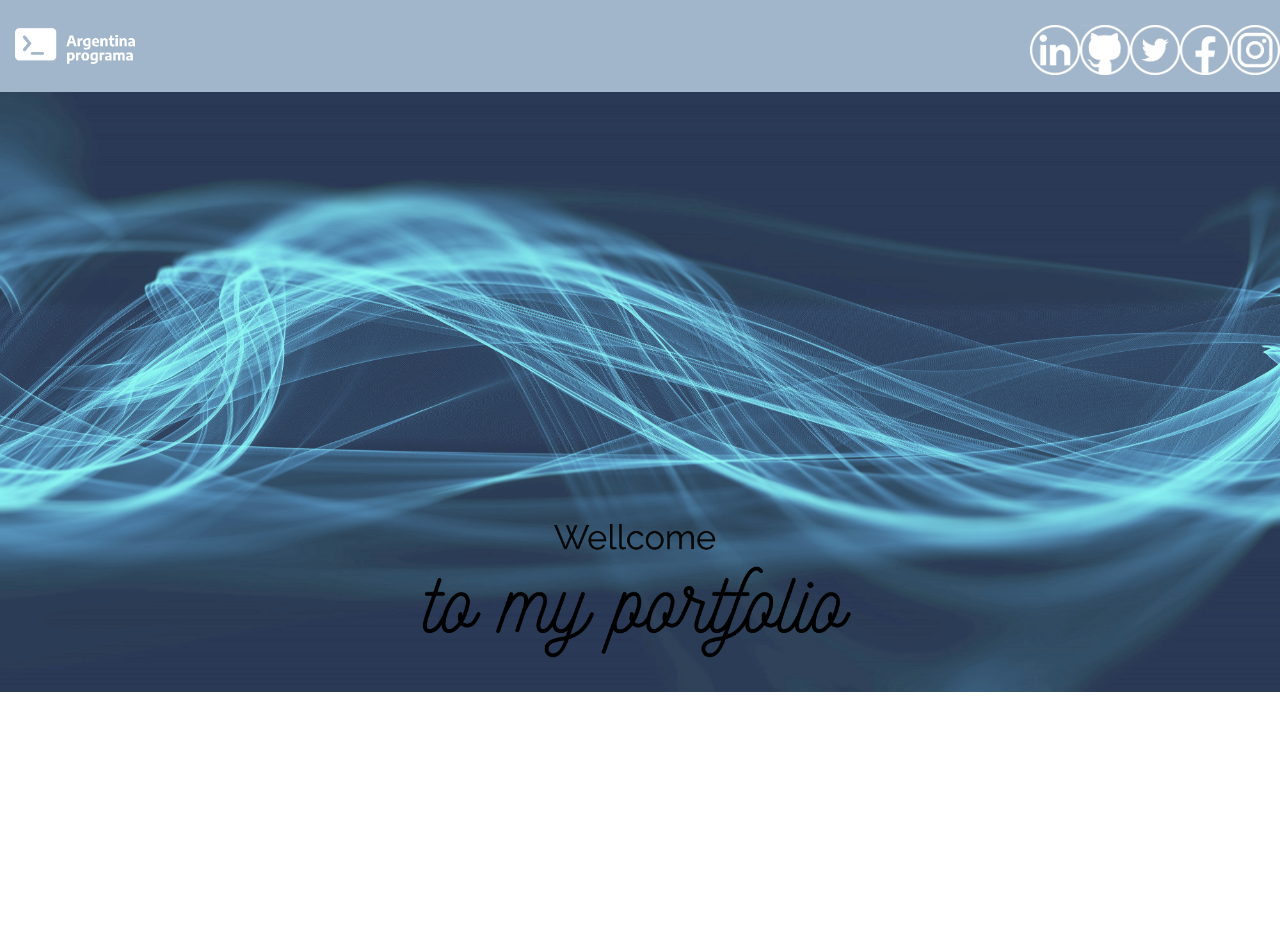
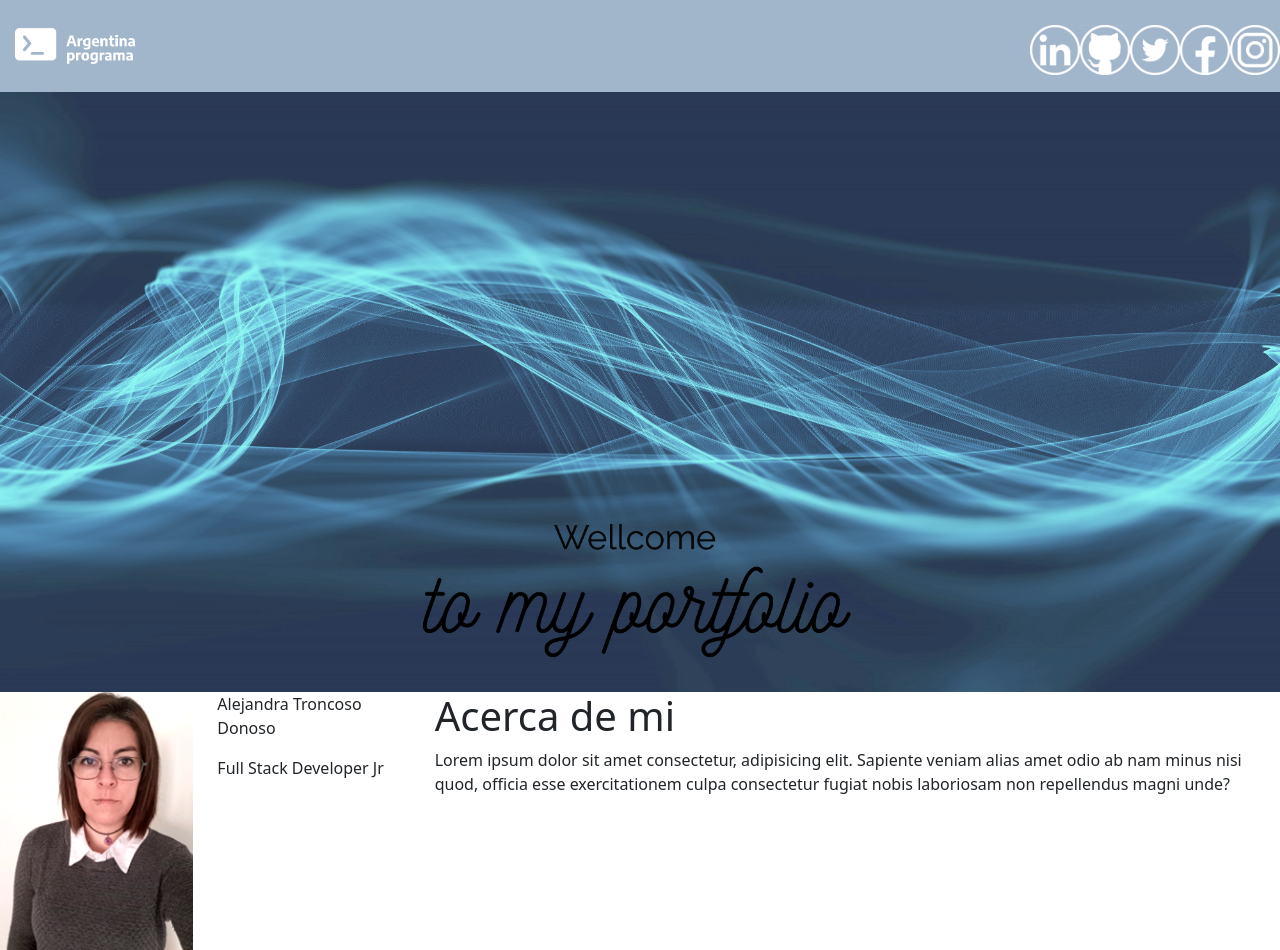
Before and after one commit to 01keila/ProyectoFinal, an Angular app in the folder ProyectoFinal/: page / in a window 1280 px wide. Before the commit the page ends 800 px from the top, so only its background shows below. Built offline with nearby package versions, Linux system fonts and the light colour scheme.

Commit message:
informacion

```diff
--- a/ProyectoFinal/src/app/app.component.html
+++ b/ProyectoFinal/src/app/app.component.html
@@ -1 +1,2 @@
 <app-header></app-header>
+<app-acerca-de></app-acerca-de>
--- a/ProyectoFinal/src/app/app.module.ts
+++ b/ProyectoFinal/src/app/app.module.ts
@@ -7,6 +7,7 @@ import { HeaderComponent } from './components/header/header.component';
 import { LogoAPComponent } from './components/logo-ap/logo-ap.component';
 import { SocialComponent } from './components/social/social.component';
 import { BannerComponent } from './components/banner/banner.component';
+import { AcercaDeComponent } from './components/acerca-de/acerca-de.component';
 
 @NgModule({
   declarations: [
@@ -14,7 +15,8 @@ import { BannerComponent } from './components/banner/banner.component';
     HeaderComponent,
     LogoAPComponent,
     SocialComponent,
-    BannerComponent
+    BannerComponent,
+    AcercaDeComponent
   ],
   imports: [
     BrowserModule,
--- /dev/null
+++ b/ProyectoFinal/src/app/components/acerca-de/acerca-de.component.html
@@ -0,0 +1,17 @@
+<div class="row">
+    <div class="col-xs-12 col-sm-2 col-md-2 col-lg-2">
+        <img src="../../../assets/perfil.png"
+        class="img-fluid">
+    </div>
+    <div class="col-xs-12 col-sm-2 col-md-2 col-lg-2">
+        <p>Alejandra Troncoso Donoso</p>
+        <p>Full Stack Developer Jr</p>
+    </div>
+    <div class=" col-xs-12 col-sm-8 col-md-8 col-lg-8">
+      <span>
+        <h1> Acerca de mi</h1>
+        <p>Lorem ipsum dolor sit amet consectetur, adipisicing elit. Sapiente veniam alias amet odio ab nam minus nisi quod, officia esse exercitationem culpa consectetur fugiat nobis laboriosam non repellendus magni unde?</p>
+      </span>
+    </div>
+
+</div>
--- /dev/null
+++ b/ProyectoFinal/src/app/components/acerca-de/acerca-de.component.ts
@@ -0,0 +1,15 @@
+import { Component, OnInit } from '@angular/core';
+
+@Component({
+  selector: 'app-acerca-de',
+  templateUrl: './acerca-de.component.html',
+  styleUrls: ['./acerca-de.component.css']
+})
+export class AcercaDeComponent implements OnInit {
+
+  constructor() { }
+
+  ngOnInit(): void {
+  }
+
+}
```
Also changed, not shown: ProyectoFinal/src/app/components/acerca-de/acerca-de.component.css (added), ProyectoFinal/src/assets/perfil.png (added), 1 other file (tests, documents, lock files or other folders).
